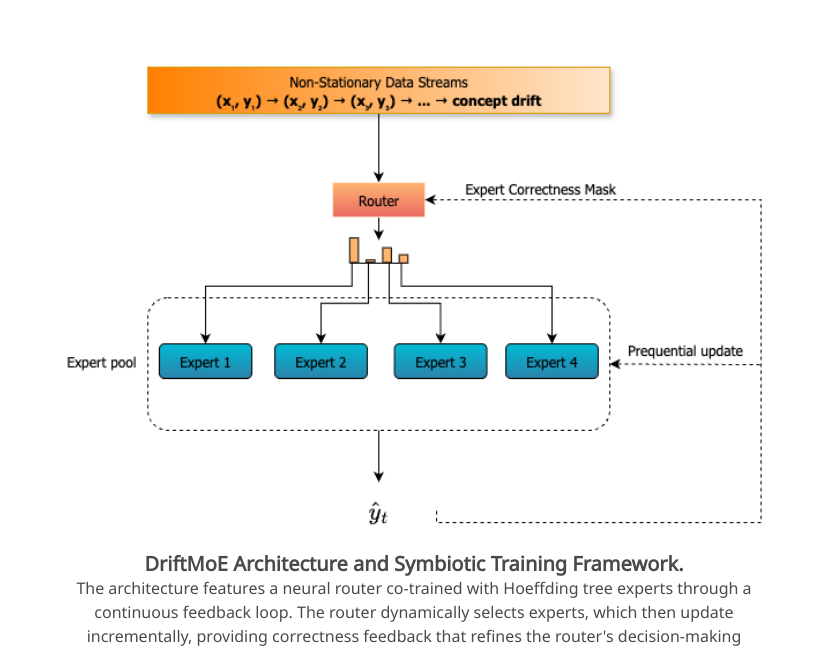
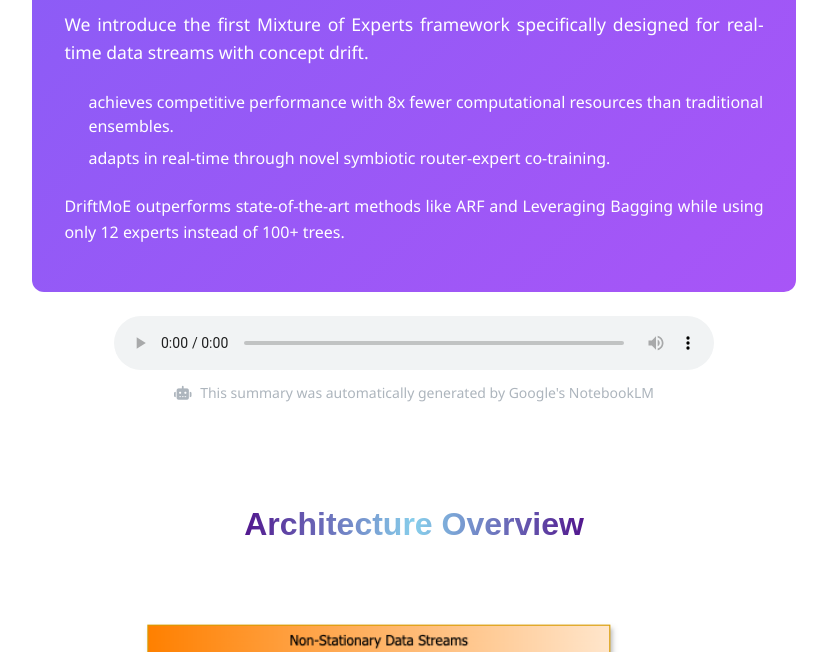
Before and after one commit to sebasmos/Drift-Mixture-Of-Experts, a plain HTML site: page index.html in a window 1280 px wide. Shown: the part 562-1214 px from the top of the page, without its empty margins (226-1053 px from the left). Drawn offline with nearby package versions, Linux system fonts and the light colour scheme; some icons are missing; a web font is replaced by a local one.

Commit message:
adding audio

```diff
--- a/index.html
+++ b/index.html
@@ -372,7 +372,42 @@
     </div>
   </div>
 </section>
+<!-- Audio Summary Section -->
+<section class="section" style="padding-top: 2rem; padding-bottom: 2rem;">
+  <div class="container is-max-desktop">
+    <div class="columns is-centered">
+      <div class="column is-four-fifths">
+        <div style="background: linear-gradient(135deg, #8b5cf6, #a855f7); padding: 2rem; border-radius: 12px; margin-bottom: 1.5rem;">
+          <h3 style="color: white; font-size: 1.5rem; font-weight: bold; margin-bottom: 1rem;">
+            Main Findings:
+          </h3>
+          <p style="color: white; font-size: 1.1rem; margin-bottom: 1.5rem;">
+            We introduce the first Mixture of Experts framework specifically designed for real-time data streams with concept drift.
+          </p>
+          <ul style="color: white; font-size: 1rem; margin-left: 1.5rem; margin-bottom: 1.5rem;">
+            <li style="margin-bottom: 0.5rem;">achieves competitive performance with 8x fewer computational resources than traditional ensembles.</li>
+            <li style="margin-bottom: 0.5rem;">adapts in real-time through novel symbiotic router-expert co-training.</li>
+          </ul>
+          <p style="color: white; font-size: 1rem;">
+            DriftMoE outperforms state-of-the-art methods like ARF and Leveraging Bagging while using only 12 experts instead of 100+ trees.
+          </p>
+        </div>
 
+        <audio controls style="width: 100%; max-width: 600px; margin: 0 auto; display: block;">
+          <source src="audio/DriftMoE__Adapting_AI_to_Our_Ever-Changing_World_with_Fewer_Resources.m4a" type="audio/mp4">
+          Your browser does not support the audio element.
+        </audio>
+
+        <div class="has-text-centered" style="margin-top: 0.75rem;">
+          <p style="color: #adb5bd; font-size: 0.875rem; text-align: center;">
+            <i class="fas fa-robot" style="margin-right: 5px;"></i>
+            This summary was automatically generated by Google's NotebookLM
+          </p>
+        </div>
+      </div>
+    </div>
+  </div>
+</section>
 <!-- Architecture Overview Section -->
 <section class="section hero">
   <div class="container is-max-desktop">
```
Also changed, not shown: 1 other file.
